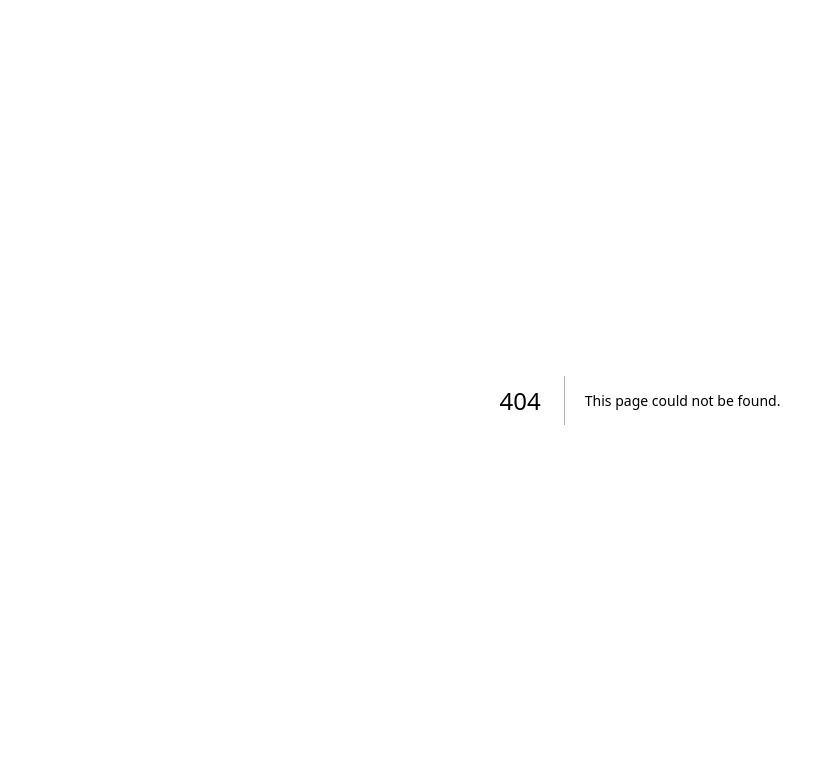
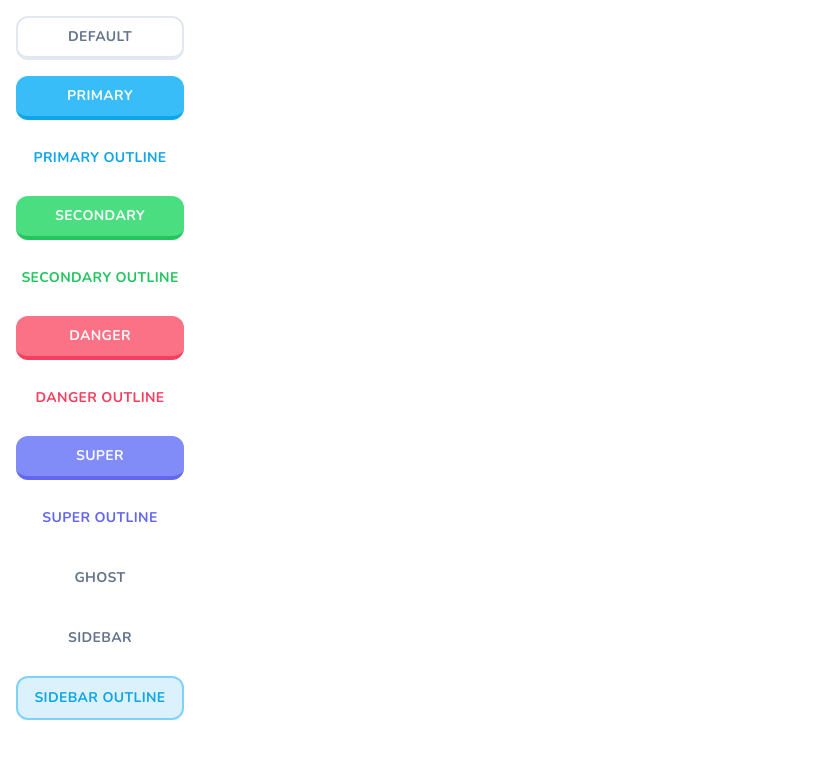
Before and after one commit to jayhogan-dev/duolingo-clone, a Next.js app: page /buttons in a window 1280 px wide. Before the commit this address had no page. Shown: the top 758 px of the page, without its empty margins (0-827 px from the left). Built offline with nearby package versions, Linux system fonts and the light colour scheme.

Commit message:
button component library created

```diff
--- /dev/null
+++ b/app/buttons/page.tsx
@@ -0,0 +1,22 @@
+import { Button } from "@/components/ui/button";
+
+const ButtonsPage = () => {
+  return (
+    <div className="p-4 space-y-4 flex flex-col max-w-[200px]">
+      <Button>Default</Button>
+      <Button variant="primary">Primary</Button>
+      <Button variant="primaryOutline">Primary Outline</Button>
+      <Button variant="secondary">Secondary</Button>
+      <Button variant="secondaryOutline">Secondary Outline</Button>
+      <Button variant="danger">Danger</Button>
+      <Button variant="dangerOutline">Danger Outline</Button>
+      <Button variant="super">Super</Button>
+      <Button variant="superOutline">Super Outline</Button>
+      <Button variant="ghost">Ghost</Button>
+      <Button variant="sidebar">Sidebar</Button>
+      <Button variant="sidebarOutline">Sidebar Outline</Button>
+    </div>
+  );
+};
+
+export default ButtonsPage;
--- a/app/page.tsx
+++ b/app/page.tsx
@@ -3,12 +3,7 @@
 export default function Home() {
   return (
     <div>
-      <Button
-        size="lg"
-        variant="destructive"
-      >
-        Click
-      </Button>
+      <p>Home</p>
     </div>
   );
 }
--- a/components/ui/button.tsx
+++ b/components/ui/button.tsx
@@ -1,29 +1,41 @@
-import * as React from "react"
-import { Slot } from "@radix-ui/react-slot"
-import { cva, type VariantProps } from "class-variance-authority"
+import * as React from "react";
+import { Slot } from "@radix-ui/react-slot";
+import { cva, type VariantProps } from "class-variance-authority";
 
-import { cn } from "@/lib/utils"
+import { cn } from "@/lib/utils";
 
 const buttonVariants = cva(
-  "inline-flex items-center justify-center whitespace-nowrap rounded-md text-sm font-medium ring-offset-background transition-colors focus-visible:outline-none focus-visible:ring-2 focus-visible:ring-ring focus-visible:ring-offset-2 disabled:pointer-events-none disabled:opacity-50",
+  "inline-flex items-center justify-center whitespace-nowrap rounded-xl text-sm font-bold ring-offset-background transition-colors focus-visible:outline-none focus-visible:ring-2 focus-visible:ring-ring focus-visible:ring-offset-2 disabled:pointer-events-none disabled:opacity-50 uppercase tracking-wide",
   {
     variants: {
       variant: {
-        default: "bg-primary text-primary-foreground hover:bg-primary/90",
-        destructive:
-          "bg-destructive text-destructive-foreground hover:bg-destructive/90",
-        outline:
-          "border border-input bg-background hover:bg-accent hover:text-accent-foreground",
+        default:
+          "bg-white text-black border-slate-200 border-2 border-b-4 active:border-b-2 hover:bg-slate-100 text-slate-500",
+        primary:
+          "bg-sky-400 text-primary-foreground hover:bg-sky-400/90 border-sky-500 border-b-4 active:border-b-0",
+        primaryOutline: "bg-white text-sky-500 hover:bg-slate-100",
         secondary:
-          "bg-secondary text-secondary-foreground hover:bg-secondary/80",
-        ghost: "hover:bg-accent hover:text-accent-foreground",
-        link: "text-primary underline-offset-4 hover:underline",
+          "bg-green-400 text-primary-foreground hover:bg-green-400/90 border-green-500 border-b-4 active:border-b-0",
+        secondaryOutline: "bg-white text-green-500 hover:bg-slate-100",
+        danger:
+          "bg-rose-400 text-primary-foreground hover:bg-rose-400/90 border-rose-500 border-b-4 active:border-b-0",
+        dangerOutline: "bg-white text-rose-500 hover:bg-slate-100",
+        super:
+          "bg-indigo-400 text-primary-foreground hover:bg-indigo-400/90 border-indigo-500 border-b-4 active:border-b-0",
+        superOutline: "bg-white text-indigo-500 hover:bg-slate-100",
+        ghost:
+          "bg-transparent text-slate-500 border-transparent border-0 hover:bg-slate-100",
+        sidebar:
+          "bg-transparent text-slate-500 border-2 border-transparent hover:bg-slate-100 transition-none",
+        sidebarOutline:
+          "bg-sky-500/15 text-sky-500 border-sky-300 border-2 hover:bg-sky-500/20 transition-none",
       },
       size: {
-        default: "h-10 px-4 py-2",
-        sm: "h-9 rounded-md px-3",
-        lg: "h-11 rounded-md px-8",
+        default: "h-11 px-4 py-2",
+        sm: "h-9 px-3",
+        lg: "h-12 px-8",
         icon: "h-10 w-10",
+        rounded: "rounded-full",
       },
     },
     defaultVariants: {
@@ -31,26 +43,26 @@
       size: "default",
     },
   }
-)
+);
 
 export interface ButtonProps
   extends React.ButtonHTMLAttributes<HTMLButtonElement>,
     VariantProps<typeof buttonVariants> {
-  asChild?: boolean
+  asChild?: boolean;
 }
 
 const Button = React.forwardRef<HTMLButtonElement, ButtonProps>(
   ({ className, variant, size, asChild = false, ...props }, ref) => {
-    const Comp = asChild ? Slot : "button"
+    const Comp = asChild ? Slot : "button";
     return (
       <Comp
         className={cn(buttonVariants({ variant, size, className }))}
         ref={ref}
         {...props}
       />
-    )
+    );
   }
-)
-Button.displayName = "Button"
+);
+Button.displayName = "Button";
 
-export { Button, buttonVariants }
+export { Button, buttonVariants };
```
